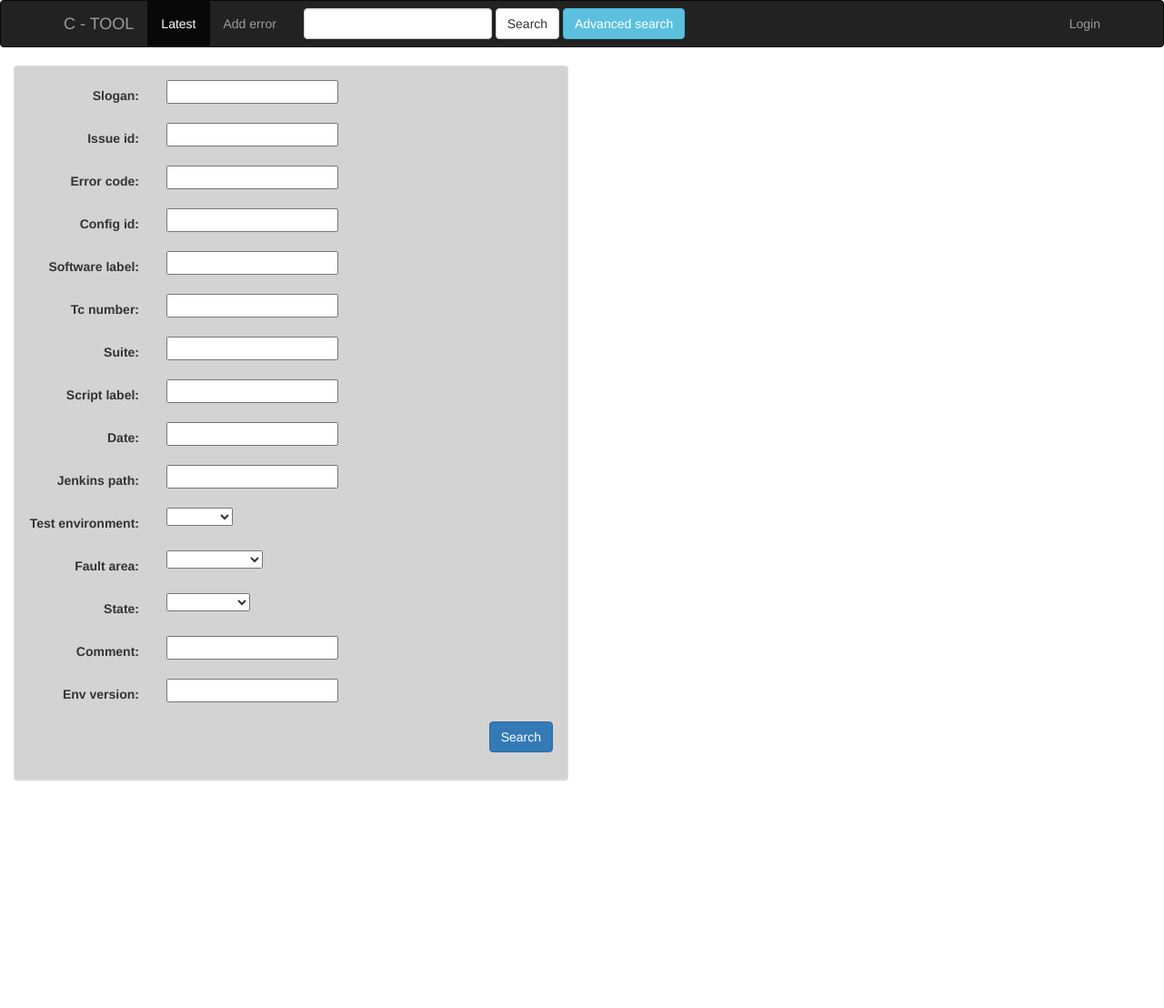
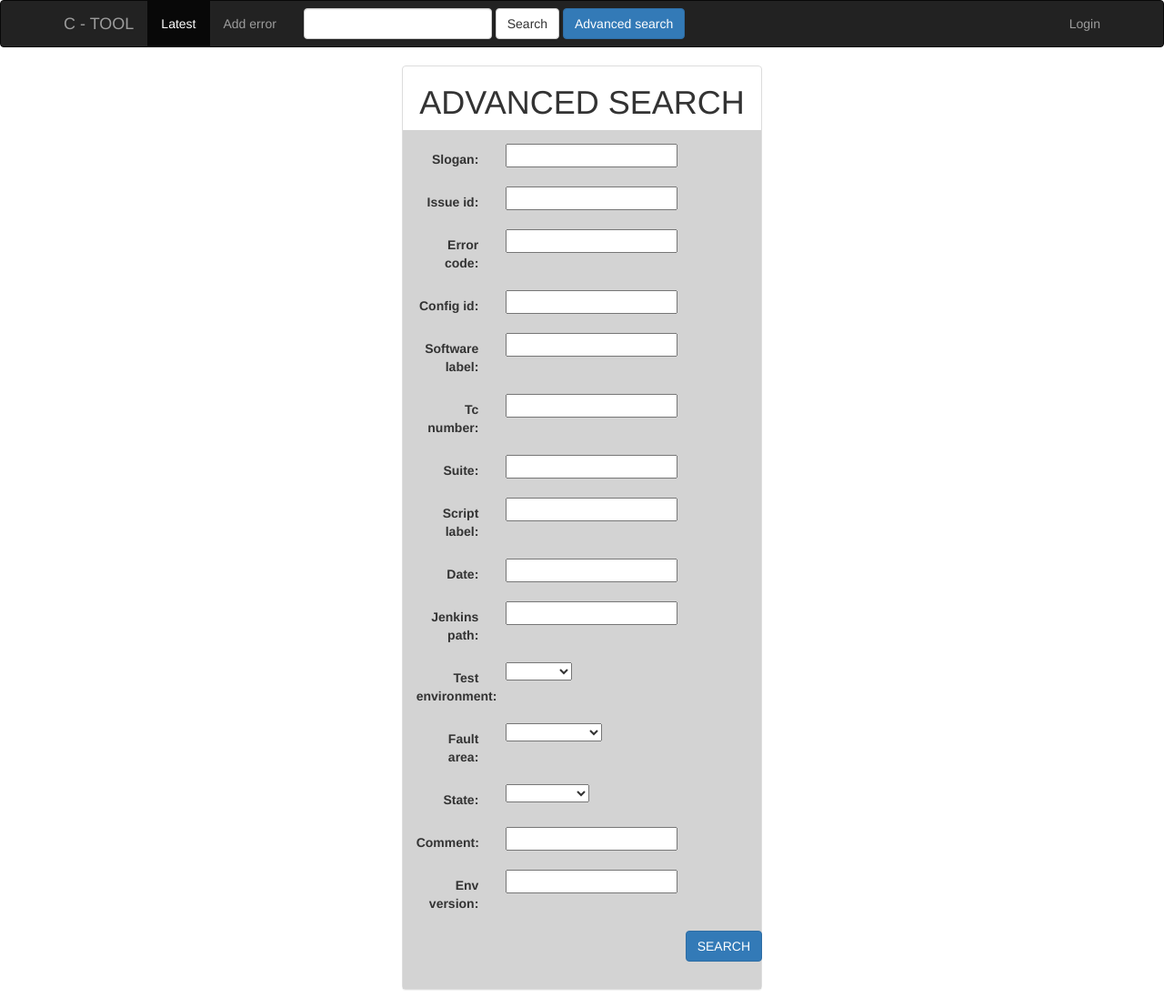
Before and after one commit to dariusz-adler/c-tool, a Django app: page /advanced_search/ in a window 1280 px wide. Shown: the whole page at 91% size. Before the commit the page ends 858 px from the top, so only its background shows below. Run offline with Django 3.2, Linux system fonts and the light colour scheme; some libraries are stand-ins or nearby versions.

Commit message:
corrections

```diff
--- a/errors/templates/errors/advanced_search.html
+++ /dev/null
@@ -1,36 +0,0 @@
-{% extends 'errors/base.html' %}
-{% block body %}
-
-<div class="container-fluid">
-
-        <div class="row">
-
-            <div class="col-md-6">
-
-                <div class="panel panel-default">
-
-                    <div class="panel-body" style="background-color: lightgrey">
-
-                        <form class="form-horizontal" action="" method="POST" enctype="multipart/form-data">
-                            {% csrf_token %}
-                            {% include 'errors/form-template.html' %}
-                            <div class="form-group">
-                                <div class="col-md-offset-10 col-md-2">
-                                    <button type="submit" class="btn btn-primary">Search</button>
-                                </div>
-
-                            </div>
-
-                        </form>
-
-                    </div>
-
-                </div>
-
-            </div>
-
-        </div>
-
-
-    </div>
-{% endblock %}
--- a/errors/templates/errors/base.html
+++ b/errors/templates/errors/base.html
@@ -33,7 +33,7 @@
                 <input type="text" class="form-control" name="q" value="">
             </div>
             <button type="submit" class="btn btn-default">Search</button>
-        <a class=" btn btn-info" href="{% url 'error:advanced_search' %}" >Advanced search</a>
+        <a class=" btn btn-primary" href="{% url 'error:advanced_search' %}" >Advanced search</a>
         </form>
 
         <!-- right items -->
--- a/errors/templates/errors/error_form.html
+++ b/errors/templates/errors/error_form.html
@@ -21,8 +21,8 @@
                             {% include 'errors/form-template.html' %}
                             <div class="form-group">
 
-                                <div class="col-md-offset-10 col-md-2">
-                                    <button type="submit" class="btn btn-primary">ADD</button>
+                                <div class="col-md-offset-9 col-md-2">
+                                    <button type="submit" class="btn btn-primary">{{ button_role }}</button>
                                 </div>
 
                             </div>
--- a/errors/templates/errors/index.html
+++ b/errors/templates/errors/index.html
@@ -33,6 +33,8 @@
                             <th><a href="{% url 'error:asc_sorting' field %}">{{ field }} <i class="fa fa-sort" aria-hidden="true"></i></a></th>
                         {% endif %}
                     {% endfor %}
+                    <th></th>
+                    <th></th>
                 </tr>
             </thead>
             <tbody>
--- a/errors/views.py
+++ b/errors/views.py
@@ -83,6 +83,8 @@ def add_error(request):
 
 
 def advanced_search(request):
+    window_role = "ADVANCED SEARCH"
+    button_role = 'SEARCH'
     if request.method == "POST":
         slogan = request.POST.get("slogan")
         issue_id = request.POST.get("issue_id")
@@ -105,7 +107,7 @@ def advanced_search(request):
         return query_result
     else:
         form = SearchForm()
-        return render(request, 'errors/advanced_search.html', {'form': form})
+        return render(request, 'errors/error_form.html', {'form': form, 'window_role': window_role, 'button_role': button_role})
 
 
 def dynamic_query(request, model, fields, values, operator):
@@ -120,23 +122,22 @@ def dynamic_query(request, model, fields, values, operator):
         for query in queries:
             print(query)
             if operator == "and":
-                print("55555555")
                 q = q & query
             elif operator == "or":
-                print("666666666")
                 q = q | query
             else:
-                print("000000000000")
                 q = None
         if q:
             print(q)
             print(model.objects.filter(q))
-            return render(request, 'errors/index.html', {'all_errors': model.objects.filter(q),})
+            context = {'all_errors': model.objects.filter(q),
+                       'fields': Error().get_fields()}
+            return render(request, 'errors/index.html', context)
     else:
         all_errors = model.objects.all()
-        return render(request, 'errors/index.html', {
-            'all_errors': {all_errors},
-        })
+        context = {'all_errors': all_errors,
+                   'fields': Error().get_fields()}
+        return render(request, 'errors/index.html', context)
 
 def update_error(request, error_id):
     button_role = 'UPDATE'
```
Also changed, not shown: db.sqlite3.
